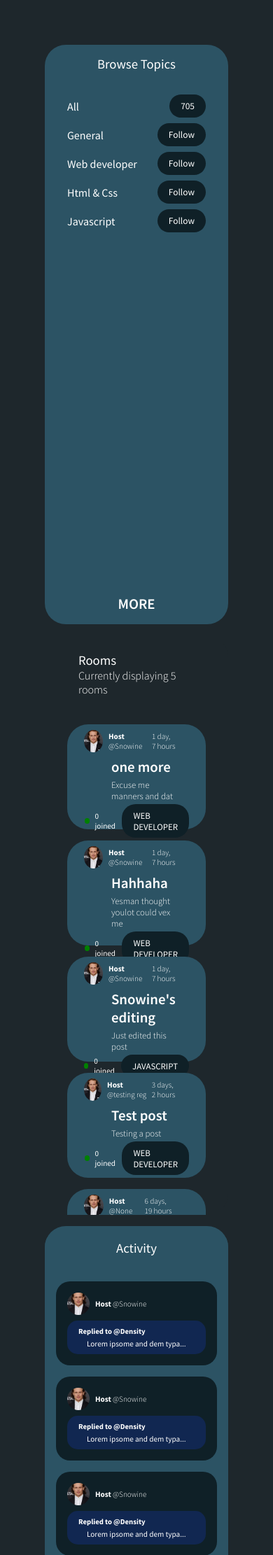
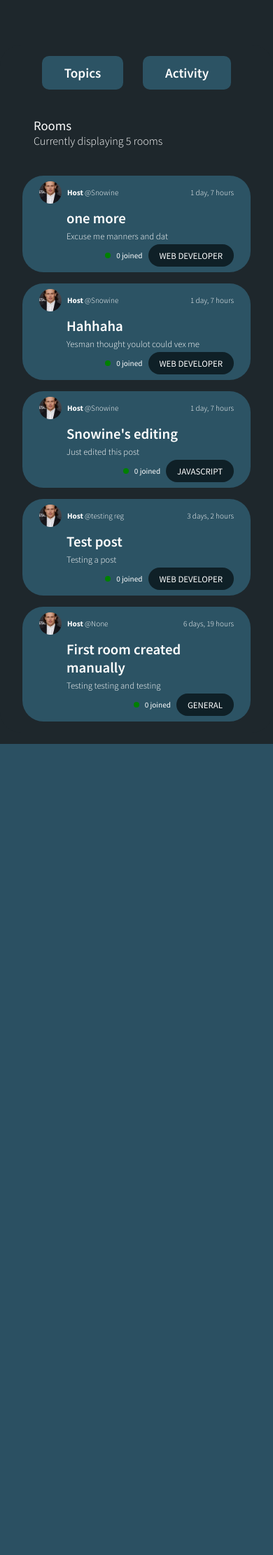
Before and after one commit to Benedict-arowo/StudyBudApp, a Django app: page / in a window 390 px wide. Shown: the part 96-2318 px from the top of the page at 70% size. After the commit the page ends 1159 px from the top, so only its background shows below. Run offline with Django 4.2, Linux system fonts and the light colour scheme; data comes from the database, SQL or seed files in the repository; both versions use the stored data as it was after the commit.

Commit message:
Fixed main page positioning and scrolling

```diff
--- a/Studybud/static/styles/main.css
+++ b/Studybud/static/styles/main.css
@@ -3,17 +3,16 @@ body {
     flex-direction: column;
     gap: 64px;
     height: 100vh;
-    overflow: hidden;
+    overflow: scroll;
     padding-bottom: 16px;
 }
 
 main {
     display: flex;
-    flex-wrap: wrap;
     gap: 16px;
     padding: 0 64px;
     height: 100%;
-    flex: 1;
+    justify-content: space-between;
 }
 
 a {
@@ -21,17 +20,67 @@ a {
     text-decoration: none;
 }
 
+
+@media (max-width: 1200px) {
+    body {
+        height: max-content !important;
+        overflow: scroll !important;
+    }
+
+    #topicsSection, #activitySection {
+        display: none !important;
+    }
+
+    #tabs {
+        display: flex !important;
+    }
+}
+
+
+@media (max-width: 620px) {
+    main {
+        padding: 0;
+    }
+
+    .room {
+        height: max-content !important;
+    }
+}
+
+#tabs {
+    width: 100%;
+    display: none;
+    justify-content: space-evenly;
+}
+
+#tabs a {
+    padding: 12px 32px;
+    border-radius: 10px;
+    font-weight: 600;
+    font-size: 1.2rem;
+    background-color: var(--tertiaryColor);
+    transition: all 0.3s;
+}
+
+#tabs a:hover {
+    transform: scale(1.07);
+}
+
 #topicsSection, #roomsSection, #activitySection {
     background-color: var(--tertiaryColor);
     border-radius: 30px;
     padding: 16px 0;
-    flex-basis: 300px;
     display: flex;
+    flex: 1;
     flex-direction: column;
     height: 100%;
     gap: 32px;
-    max-width: 300px;
     overflow-y: scroll;
+}
+
+#topicsSection , #activitySection {
+    min-width: 300px;
+    max-height: 672px;
 }
 
 #topicsSection {
@@ -40,6 +89,8 @@ a {
 
 #roomsSection {
     overflow-y: scroll;
+    scroll-behavior: smooth;
+    scroll-margin-bottom: 30px;
     flex: 3;
     padding: 16px 32px;
     background-color: var(--bgColor);
--- a/Studybud/static/styles/nav.css
+++ b/Studybud/static/styles/nav.css
@@ -20,6 +20,7 @@ nav {
     border: none;
     background-color: var(--tertiaryColor);
     transition: outline 3s;
+    color: white;
 }
 
 #searchInput:focus {
--- a/templates/Base/edit-room.html
+++ b/templates/Base/edit-room.html
@@ -2,7 +2,7 @@
 {% load static %}
 
 {% block style %}
-    <link rel="stylesheet" href="{% static 'styles/edit-room.css' %}">
+    <link rel="stylesheet" href="{% static 'styles/edit-room1.css' %}">
 {% endblock %}
 
 {% block content %}
--- a/templates/Base/index.html
+++ b/templates/Base/index.html
@@ -32,6 +32,10 @@
             </div>
 
             <div id="roomsSection">
+                <div id="tabs">
+                    <a href="">Topics</a>
+                    <a href="">Activity</a>
+                </div>
                 <div id="heading">
                     <div id="titleContainer">
                         <h3>Rooms</h3>
```
Also changed, not shown: db.sqlite3.
